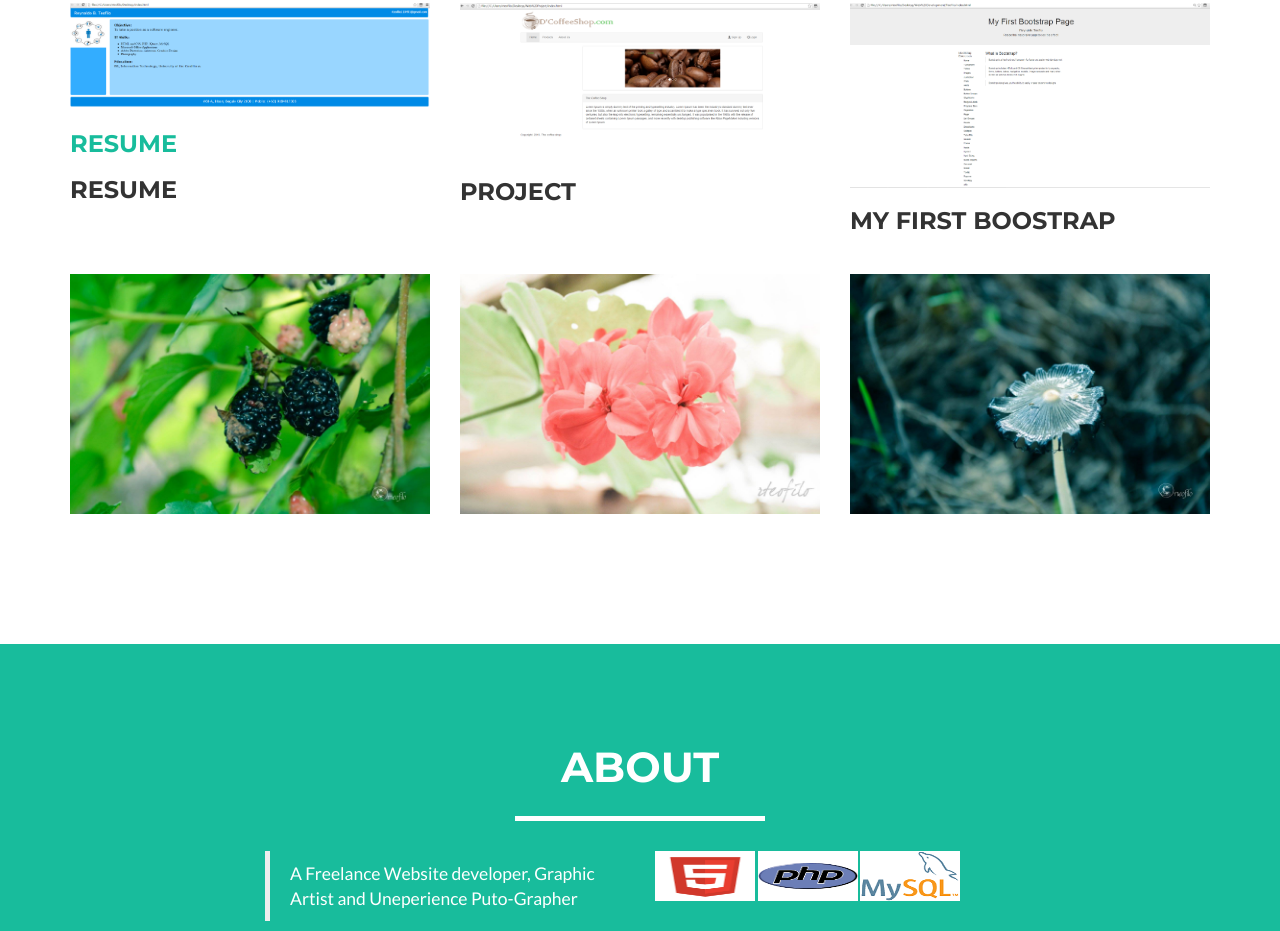
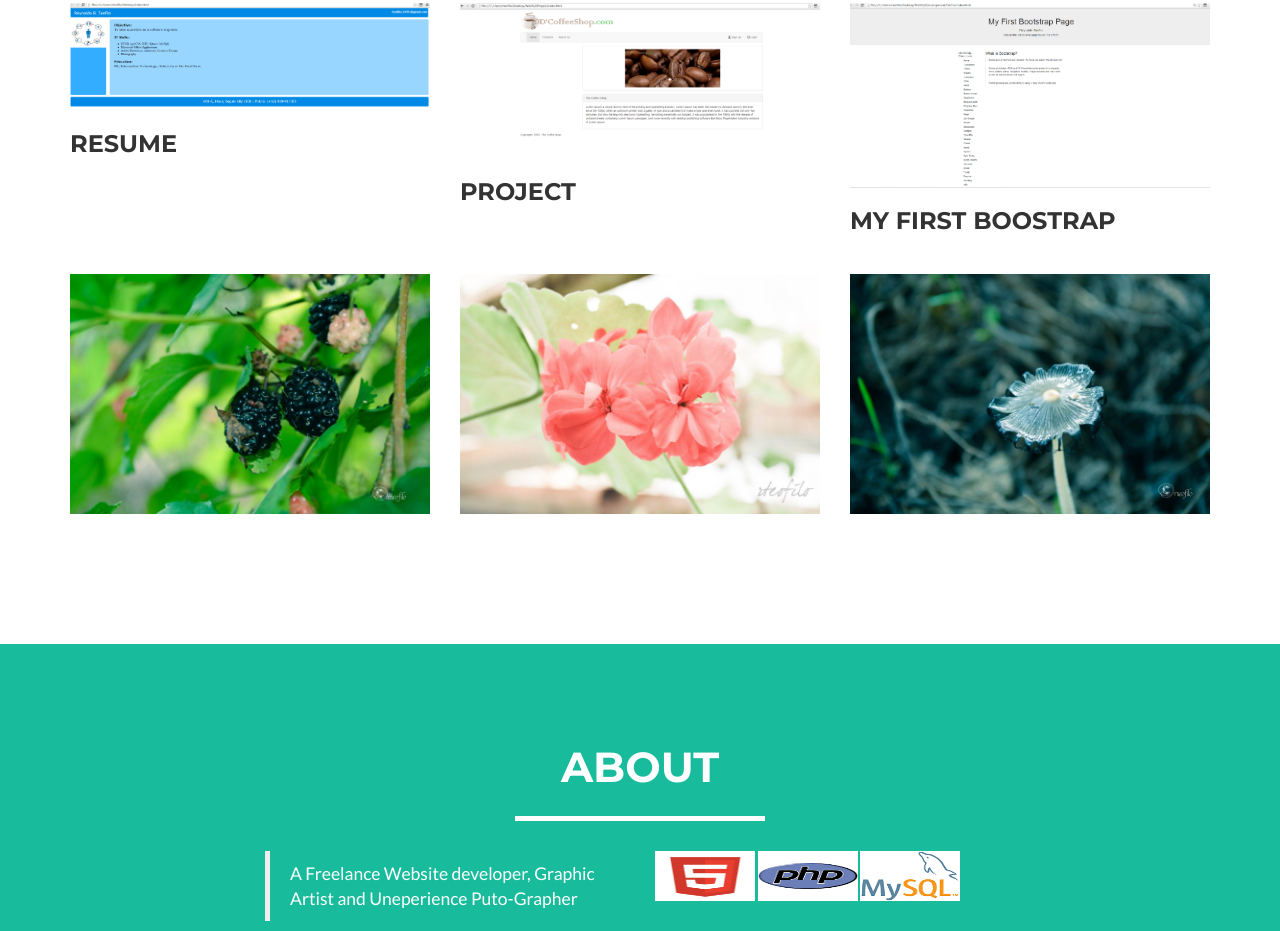
Before and after one commit to reynaldoteofilo/reynaldoteofilo.github.io, a website: page index.html in a window 1280 px wide. Shown: the part 1013-1944 px from the top of the page. Drawn offline with nearby package versions, Linux system fonts and the light colour scheme.

Commit message:
Update index.html

```diff
--- a/index.html
+++ b/index.html
@@ -100,7 +100,6 @@
                             </div>
                         </div>
                         <img src="img/portfolio/project1.png" class="img-responsive" alt="">
-                        <h3>Resume</h3>
                     </a>
                     <h3>Resume</h3>
                 </div>
```
